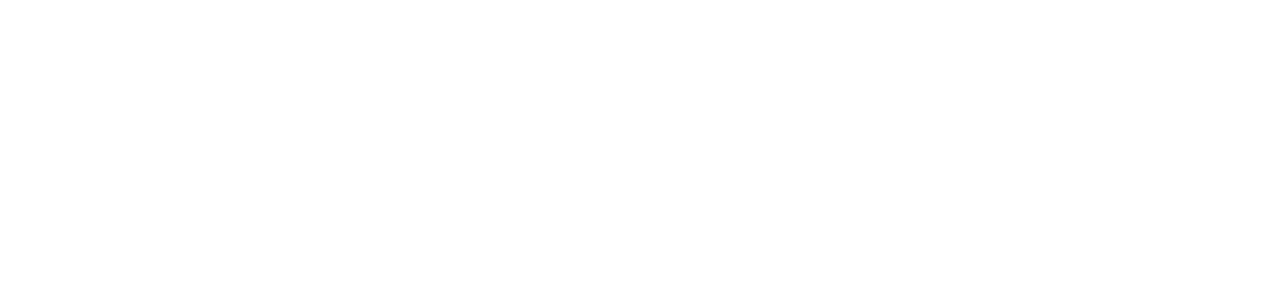
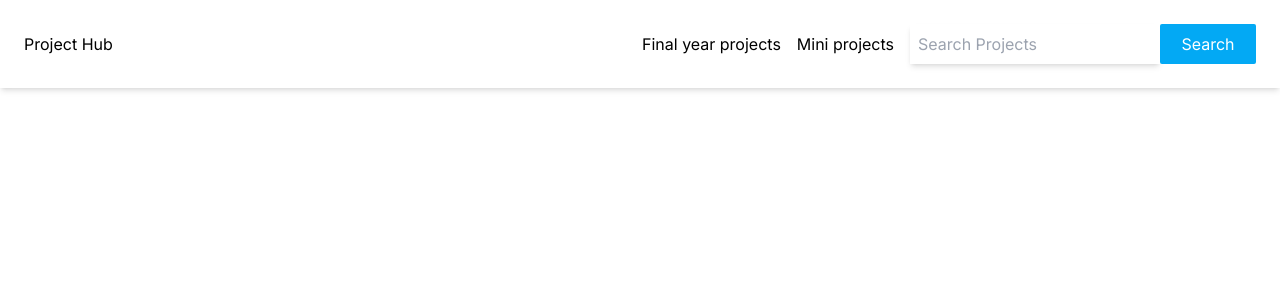
Before and after one commit to Silas003/ProjectHub, a Next.js app: page / in a window 1280 px wide. Shown: the top 300 px of the page. Built offline with nearby package versions, Linux system fonts and the light colour scheme.

Commit message:
feat: Add navbar

```diff
--- a/src/app/page.tsx
+++ b/src/app/page.tsx
@@ -1,3 +1,9 @@
+import Navbar from "@/components/Navbar";
+
 export default function Home() {
-  return <main className=""></main>;
+  return (
+    <main className="">
+      <Navbar />
+    </main>
+  );
 }
--- /dev/null
+++ b/src/components/Navbar.tsx
@@ -0,0 +1,36 @@
+import Link from "next/link";
+
+const Navbar = () => {
+  const navLinks = [
+    { label: "Final year projects", href: "/fyp" },
+    { label: "Mini projects", href: "/mp" }
+  ];
+
+  return (
+    <div className="flex justify-between items-center  p-6 shadow-md ">
+      <span>Project Hub </span>
+
+      <div className="flex items-center">
+        <div>
+          {navLinks.map(({ label, href }) => (
+            <Link key={href} href={href} className="mr-4">
+              {label}
+            </Link>
+          ))}
+        </div>
+
+        <div>
+          <input
+            placeholder="Search Projects"
+            className="p-2 outline-none shadow-md"
+          />
+          <button className="text-white bg-primary hover:bg-seconday p-2 w-24 rounded-sm">
+            Search
+          </button>
+        </div>
+      </div>
+    </div>
+  );
+};
+
+export default Navbar;
```
